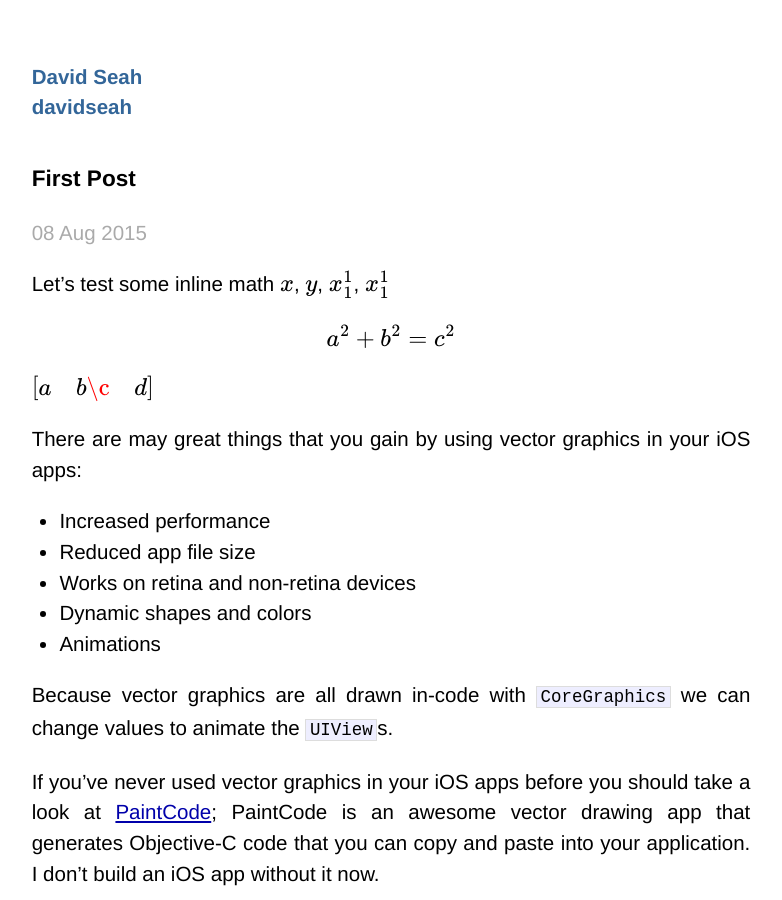
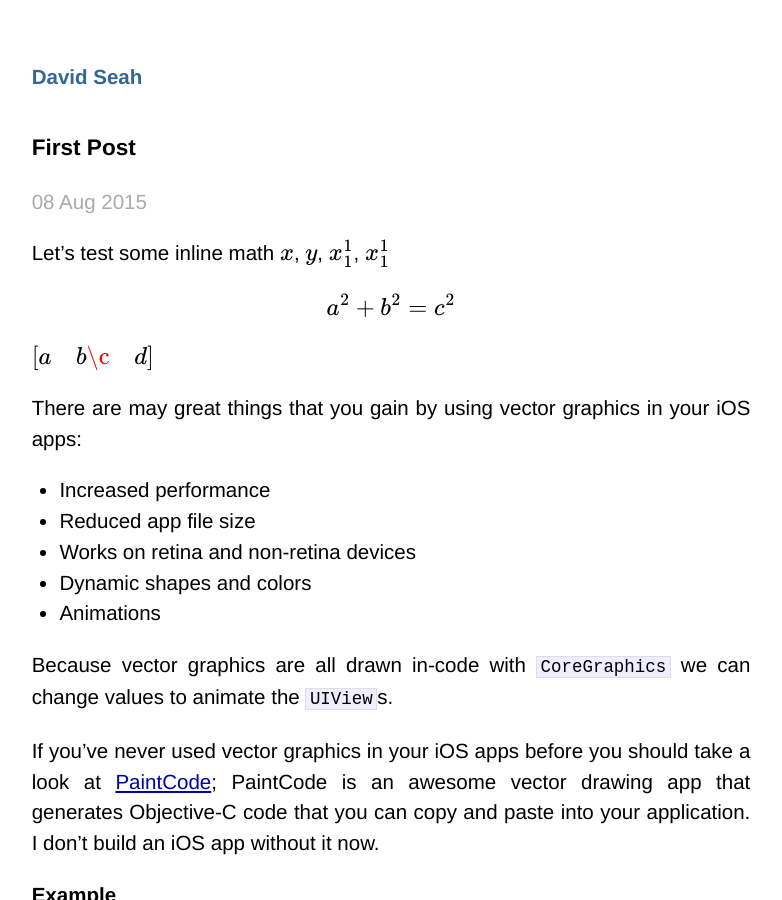
Before and after one commit to sengchong/sengchong.github.io, a Jekyll site: the page built from _posts/2015-08-08-First-Post.md, in a window 1280 px wide and 900 px high. Shown: the whole window, without its empty margins (249-1031 px from the left). Built offline with Jekyll 4.4.1, drawn with Linux system fonts in a browser that asks for light colours; formulas are drawn with MathJax 3; comment, search, counter and statistics services are not loaded.

Commit message:
Clean Up.

```diff
--- a/_layouts/default.html
+++ b/_layouts/default.html
@@ -30,7 +30,7 @@
 </head>
 <body>
 	<div class="site">
-		<div class="title"><a href="/">David Seah<br/>davidseah</a></div>
+		<div class="title"><a href="/">David Seah</a></div>
 		{{ content }}
 		<div class="footer">
 			<div class="contact">
@@ -39,11 +39,6 @@
 					Software Engineer<br/>
 				</p>
 			</div>
-			<div class="contact">
-				<p>
-					<a href="http://github.com/sengchong/">github.com/sengchong</a><br />
-				</p>
-			</div>
 		</div>
 	</div>
 </body>
```
